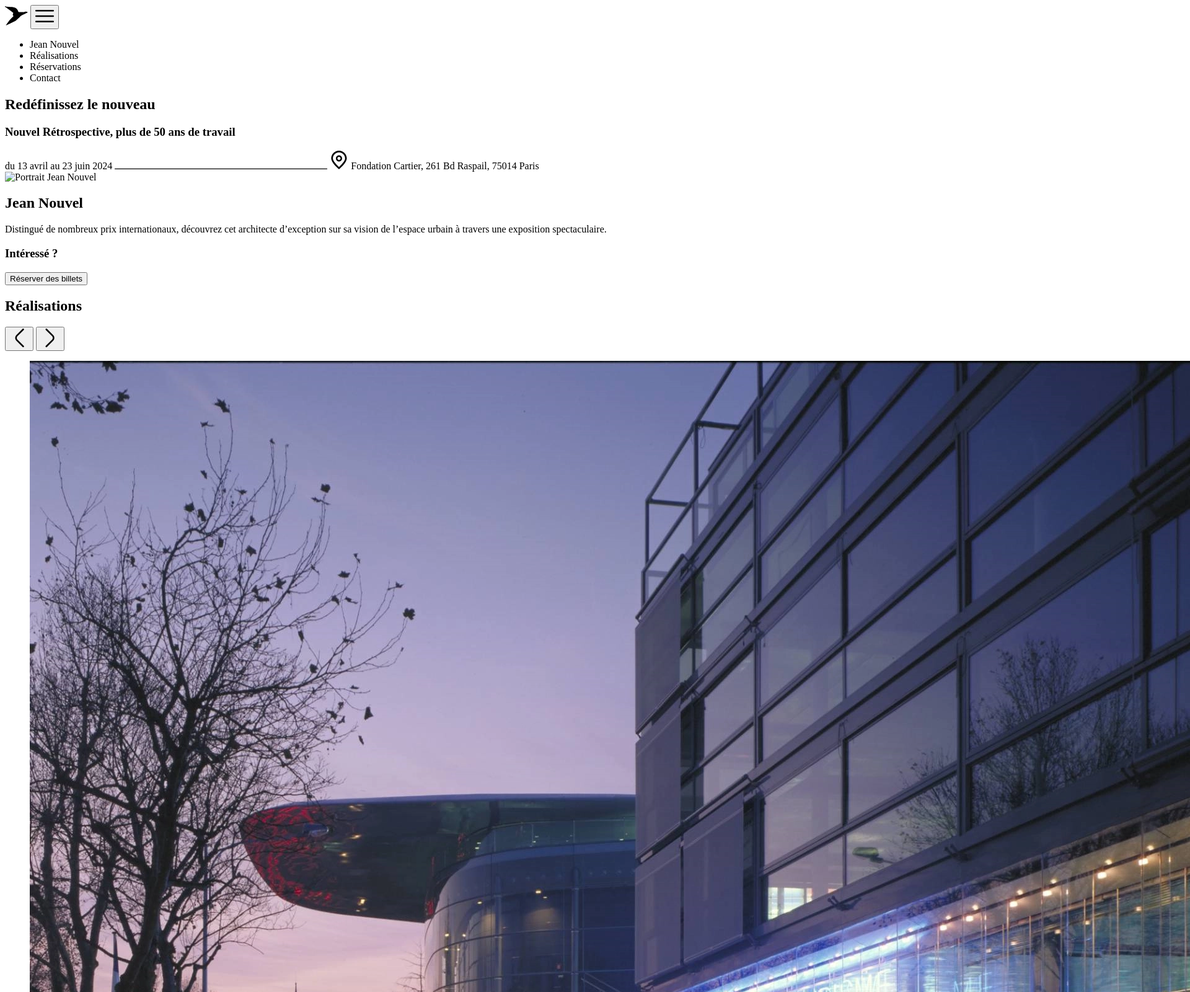
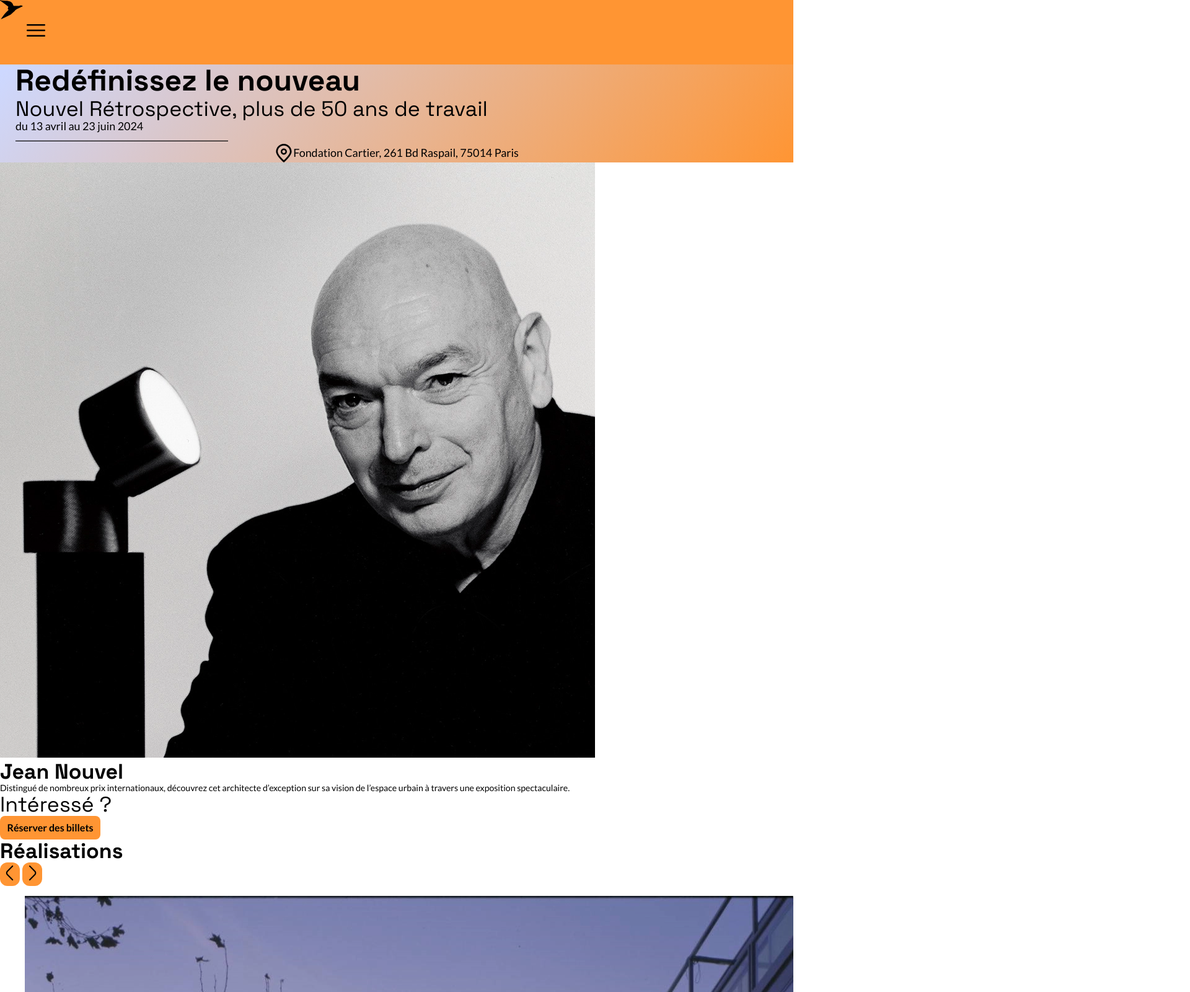
Before and after one commit to MMI-SAE-105/2023-sae-105-kouacc, a plain HTML site: page index.html in a window 1280 px wide. Shown: the top 1600 px of the page at 62% size, 1920 px wide, since content can reach past the window. Drawn offline with nearby package versions, Linux system fonts and the light colour scheme.

Commit message:
ajout css composants et ajout classes accueil

```diff
--- a/index.html
+++ b/index.html
@@ -24,95 +24,99 @@
         </nav>
     </header>
     <main>
-        <section>
+        <section class="container hero">
             <h1>Redéfinissez le <span>nouveau</span></h1>
             <h3>Nouvel Rétrospective, plus de 50 ans de travail</h3>
-            <caption>du 13 avril au 23 juin 2024</caption>
+            <h4>du 13 avril au 23 juin 2024</h4>
             <svg xmlns="http://www.w3.org/2000/svg" width="343" height="2" viewBox="0 0 343 2" fill="none">
                 <rect y="0.799988" width="343" height="2" fill="black" />
             </svg>
-            <img src="public/icons/marker 1.svg" alt="Pin emplacement">
-            <caption>Fondation Cartier, 261 Bd Raspail, 75014 Paris</caption>
+            <div class="hero__localisation">
+                <img src="public/icons/marker 1.svg" alt="Pin emplacement">
+                <h4>Fondation Cartier, 261 Bd Raspail, 75014 Paris</h4>
+            </div>
         </section>
         <section>
-            <img src="#" alt="Portrait Jean Nouvel">
+            <img src="public/img/portrait1.webp" alt="Portrait Jean Nouvel">
             <h2>Jean Nouvel</h2>
             <p>Distingué de nombreux prix internationaux, découvrez cet architecte d’exception sur sa vision de l’espace urbain à
             travers une exposition spectaculaire.</p>
         </section>
-        <section>
-            <h3>Intéressé ?</h3>
-            <button>Réserver des billets</button>
+        <section class="order">
+            <h3 class="order__text">Intéressé ?</h3>
+            <button class="order__button">Réserver des billets</button>
         </section>
         <section>
             <h2>Réalisations</h2>
             <div class="carrousel">
-                <button><img src="public/icons/angle-left 1.svg" alt="Flèche gauche"></button>
-                <button><img src="public/icons/angle-right 1.svg" alt="Flèche droite"></button>
+                <button class="carrousel__button-left"><img src="public/icons/angle-left 1.svg" alt="Flèche gauche"></button>
+                <button class="carrousel__button-right"><img src="public/icons/angle-right 1.svg" alt="Flèche droite"></button>
                 <div class="carrousel__parent">
-                    <div class="carrousel__ecran_1">
+                    <div class="carrousel__ecran">
                         <figure>
                             <a href="pages/real/oeuvre1.html"><img src="public/img/oeuvre1_1.webp" alt="Centre international de congrès Vinci"></a>
                             <figcaption>Centre Internationanl de Congrès Vinci</figcaption>
-                            <figcaption>Tours, France</figcaption>
+                            <p>Tours, France</p>
                         </figure>
                     </div>
-                    <div class="carrousel__ecran_2">
+                    <div class="carrousel__ecran">
                         <figure>
                             <a href="pages/real/oeuvre2.html"><img src="public/img/oeuvre2_1.webp" alt="Fondation Cartier pour l'art contemporain"></a>
                             <figcaption>Fondation Cartier pour l'art contemporain</figcaption>
-                            <figcaption>Paris, France</figcaption>
+                            <p>Paris, France</p>
                         </figure>
                     </div>
-                    <div class="carrousel__ecran_3">
+                    <div class="carrousel__ecran">
                         <figure>
                             <a href="pages/real/oeuvre3.html"><img src="public/img/oeuvre3_1.webp" alt="Centre de Culture et des Congrès (KKL)"></a>
                             <figcaption>Centre de Culture et des Congrès (KKL)</figcaption>
-                            <figcaption>Lucerne, Suisse</figcaption>
+                            <p>Lucerne, Suisse</p>
                         </figure>
                     </div>
-                    <div class="carrousel__ecran_4">
+                    <div class="carrousel__ecran">
                         <figure>
                             <a href="pages/real/oeuvre4.html"><img src="public/img/oeuvre4_1.webp" alt="Expo.02"></a>
                             <figcaption>Expo.02</figcaption>
-                            <figcaption>Morat, Suisse</figcaption>
+                            <p>Morat, Suisse</p>
                         </figure>
                     </div>
-                    <div class="carrousel__ecran_5">
+                    <div class="carrousel__ecran">
                         <figure>
                             <a href="pages/real/oeuvre5.html"><img src="public/img/oeuvre5_1.webp" alt="Torre Agbar"></a>
                             <figcaption>Torre Agbar</figcaption>
-                            <figcaption>Barcelone, Espagne</figcaption>
+                            <p>Barcelone, Espagne</p>
                         </figure>
                     </div>
-                    <div class="carrousel__ecran_6">
+                    <div class="carrousel__ecran">
                         <figure>
                             <a href="pages/real/oeuvre6.html"><img src="public/img/oeuvre6_1.webp" alt="Gare de Bruxelles-Midi"></a>
                             <figcaption>Gare de Bruxelles-Midi</figcaption>
-                            <figcaption>Saint-Gilles, Belgique</figcaption>
+                            <p>Saint-Gilles, Belgique</p>
                         </figure>
                     </div>
-                    <div class="carrousel__ecran_7">
+                    <div class="carrousel__ecran">
                         <figure>
                             <a href="pages/real/oeuvre7.html"><img src="public/img/oeuvre7_1.webp" alt="Tour 25 - White Walls"></a>
                             <figcaption>Tour 25 - White Walls</figcaption>
-                            <figcaption>Nicosie, Chypre</figcaption>
+                            <p>Nicosie, Chypre</p>
                         </figure>
                     </div>
-                    <div class="carrousel__ecran_8">
+                    <div class="carrousel__ecran">
                         <figure>
                             <a href="pages/real/oeuvre8.html"><img src="public/img/oeuvre8_1.webp" alt="Boutique Cheongdam-Dong"></a>
                             <figcaption>Boutique Cheongdam-Dong</figcaption>
-                            <figcaption>Séoul, Corée du Sud</figcaption>
+                            <p>Séoul, Corée du Sud</p>
                         </figure>
                     </div>
                 </div>
             </div>
         </section>
     </main>
-    <footer>
-        <img src="public/icons/Logo_white.svg" alt="Logo Nouvel Rétrospective">
-        <p>© Ateliers Jean Nouvel</p>
+    <footer class="container">
+        <div class="footer__logo">
+            <img src="public/icons/Logo_white.svg" alt="Logo Nouvel Rétrospective">
+            <p>© Ateliers Jean Nouvel</p>
+        </div>
         <a href="#">Conditions d'utilisation</a>
         <a href="#">Politique de confidentialité</a>
     </footer>
--- /dev/null
+++ b/src/css/base/main.css
@@ -0,0 +1,60 @@
+body {
+    margin: 0;
+}
+
+.container {
+    padding: 0px 25px;
+}
+
+h1 {
+    font-size: var(--heading-1);
+    font-family: 'Space Grotesk', sans-serif;
+    font-style: normal;
+    font-weight: 700;
+    line-height: 110%;
+    margin: 0;
+}
+
+h2 {
+    font-size: var(--heading-2);
+    font-family: 'Space Grotesk', sans-serif;
+    font-style: normal;
+    font-weight: 700;
+    line-height: 110%;
+    margin: 0;
+}
+
+h3 {
+    font-size: var(--heading-2);
+    font-family: 'Space Grotesk', sans-serif;
+    font-style: normal;
+    font-weight: 400;
+    line-height: 110%;
+    margin: 0;
+}
+
+h4 {
+    font-family: Lato;
+    font-size: var(--caption);
+    font-style: normal;
+    font-weight: 400;
+    line-height: 110%;
+    margin: 0;
+}
+
+p {
+    font-size: var(--paragraph);
+    font-family: 'Lato', sans-serif;
+    font-style: normal;
+    font-weight: 400;
+    line-height: 110%;
+    margin: 0;
+}
+
+figcaption {
+    font-family: Lato;
+    font-size: var(--caption);
+    font-style: normal;
+    font-weight: 400;
+    line-height: 110%;
+}
--- /dev/null
+++ b/src/css/components/button.css
@@ -0,0 +1,46 @@
+.order__button {
+    display: flex;
+    width: 162px;
+    padding: 10px 11px;
+    justify-content: center;
+    align-items: center;
+    gap: 10px;
+    border-radius: 8px;
+    background: var(--main, #FF9533);
+    border: 0;
+
+    color: #000;
+    text-align: center;
+
+    /* button */
+    font-family: Lato;
+    font-size: var(--button);
+    font-style: normal;
+    font-weight: 700;
+    line-height: 110%;
+    /* 1.1rem */
+}
+
+.carrousel__button-left, .carrousel__button-right {
+    border-radius: 12px;
+    background: var(--main, #FF9533);
+    width: 32px;
+    height: 38px;
+    flex-shrink: 0;
+    border: 0;
+
+}
+
+.carrousel__button-right > img {
+    width: 30px;
+    height: 24px;
+    flex-shrink: 0;
+    margin-left: -4px;
+}
+
+.carrousel__button-left > img {
+    width: 30px;
+    height: 24px;
+    flex-shrink: 0;
+    margin-left: -6px;
+}
--- /dev/null
+++ b/src/css/components/carrousel.css
@@ -0,0 +1,20 @@
+.carrousel {
+    position: relative;
+}
+
+.carrousel__parent {
+    display: flex;
+    width: 100%;
+    overflow-x: scroll;
+    scroll-behavior: smooth;
+    scroll-snap-type: x mandatory;
+    border-radius: 20px;
+    overflow: hidden;
+}
+
+.carrousel__ecran {
+    flex: none;
+    width: 100%;
+    scroll-snap-align: start;
+    text-align: center;
+}
--- /dev/null
+++ b/src/css/components/footer.css
@@ -0,0 +1,18 @@
+footer {
+    background: var(--black, #2E2E2E);
+    color: var(--white, #FFFFFF);
+    padding-top: 14px;
+}
+
+footer > a {
+    color: var(--white, #FFFFFF);
+    text-decoration: none;
+    font-family: 'Lato', sans-serif;
+    font-size: var(--paragraph);
+}
+
+.footer__logo {
+    width: 100%;
+    display: flex;
+    gap: 10px;
+}
--- /dev/null
+++ b/src/css/components/header.css
@@ -0,0 +1,18 @@
+header {
+    background: var(--main, #FF9533);
+    display: flex;
+}
+
+header > button {
+    background: transparent;
+    border: none;
+    cursor: pointer;
+    font-size: 1.5rem;
+    margin: 1rem;
+    outline: none;
+    margin: 0
+}
+
+nav {
+    visibility: hidden;
+}
--- /dev/null
+++ b/src/css/layout/hero.css
@@ -0,0 +1,10 @@
+.hero {
+    background: linear-gradient(132deg, #CDD8FF 1.01%, #FF9533 100%);
+}
+
+.hero__localisation {
+    display: flex;
+    flex-direction: row;
+    align-items: center;
+    justify-content: center;
+}
--- a/src/css/pages/styles.css
+++ b/src/css/pages/styles.css
@@ -1,3 +1,15 @@
 @import url('https://fonts.googleapis.com/css2?family=Lato:ital,wght@0,400;0,700;1,400&family=Space+Grotesk:wght@400;700&display=swap');
 
 @import url(/src/css/utils/variables.css);
+
+@import url(/src/css/layout/hero.css);
+
+@import url(/src/css/base/main.css);
+
+@import url(/src/css/components/header.css);
+
+@import url(/src/css/components/footer.css);
+
+@import url(/src/css/components/carrousel.css);
+
+@import url(/src/css/components/button.css)
```
Also changed, not shown: public/img/portrait1.jpg (added), public/img/portrait1.webp (added), src/css/base/media.css (added).
